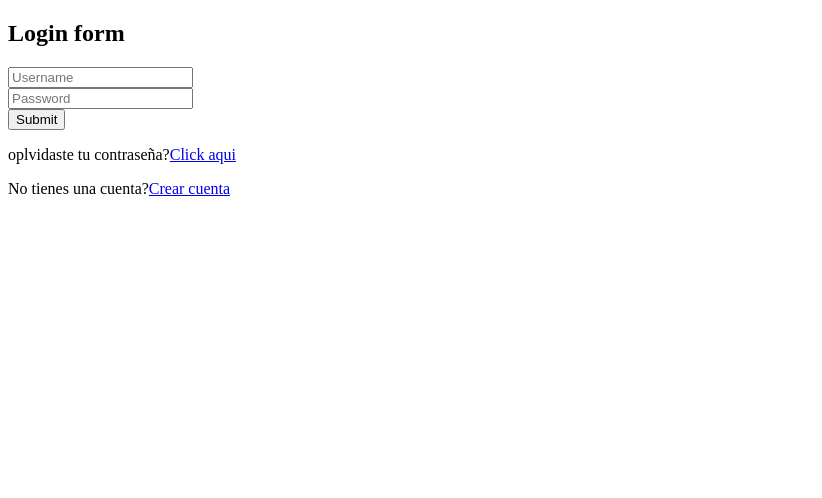
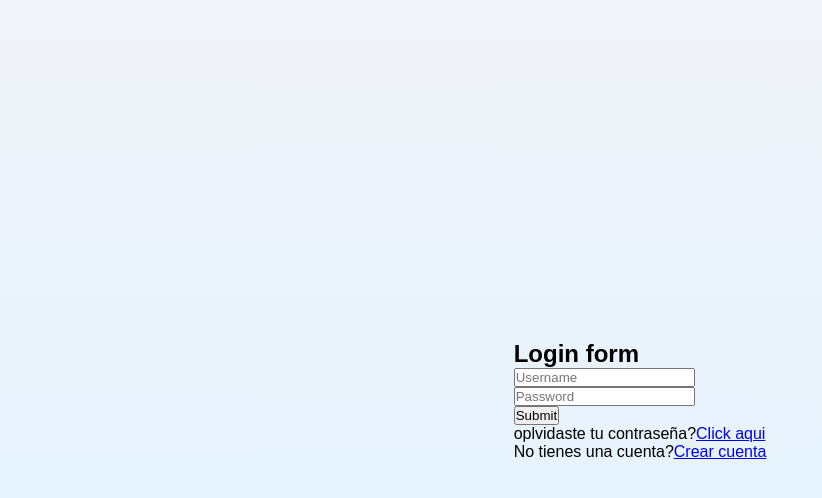
Before and after one commit to moisescisneros298/Login1-HTMLCSSintensivo, a plain HTML site: page index.html in a window 1280 px wide. Shown: the whole page, without its empty margins (0-822 px from the left). Drawn offline with Linux system fonts and the light colour scheme.

Commit message:
Primeros estilos css:body,section,color

```diff
--- a/css/style.scss
+++ b/css/style.scss
@@ -0,0 +1,22 @@
+* {
+    margin: 0;
+    padding: 0;
+    box-sizing: border-box;
+    font-family: sans-serif;
+}
+body {
+    overflow: hidden;
+}
+section {
+    display: flex;
+    justify-content: center;
+    align-items: center;
+    min-height: 100vh;
+    background: linear-gradient(to bottom, #f1f4f9, #dff1ff );
+    background-size: cover;
+    background-position: center;
+    .color {
+        position: absolute;
+        filter: blur(150px);
+    }
+}
```
Also changed, not shown: css/style.css, 1 other file.
